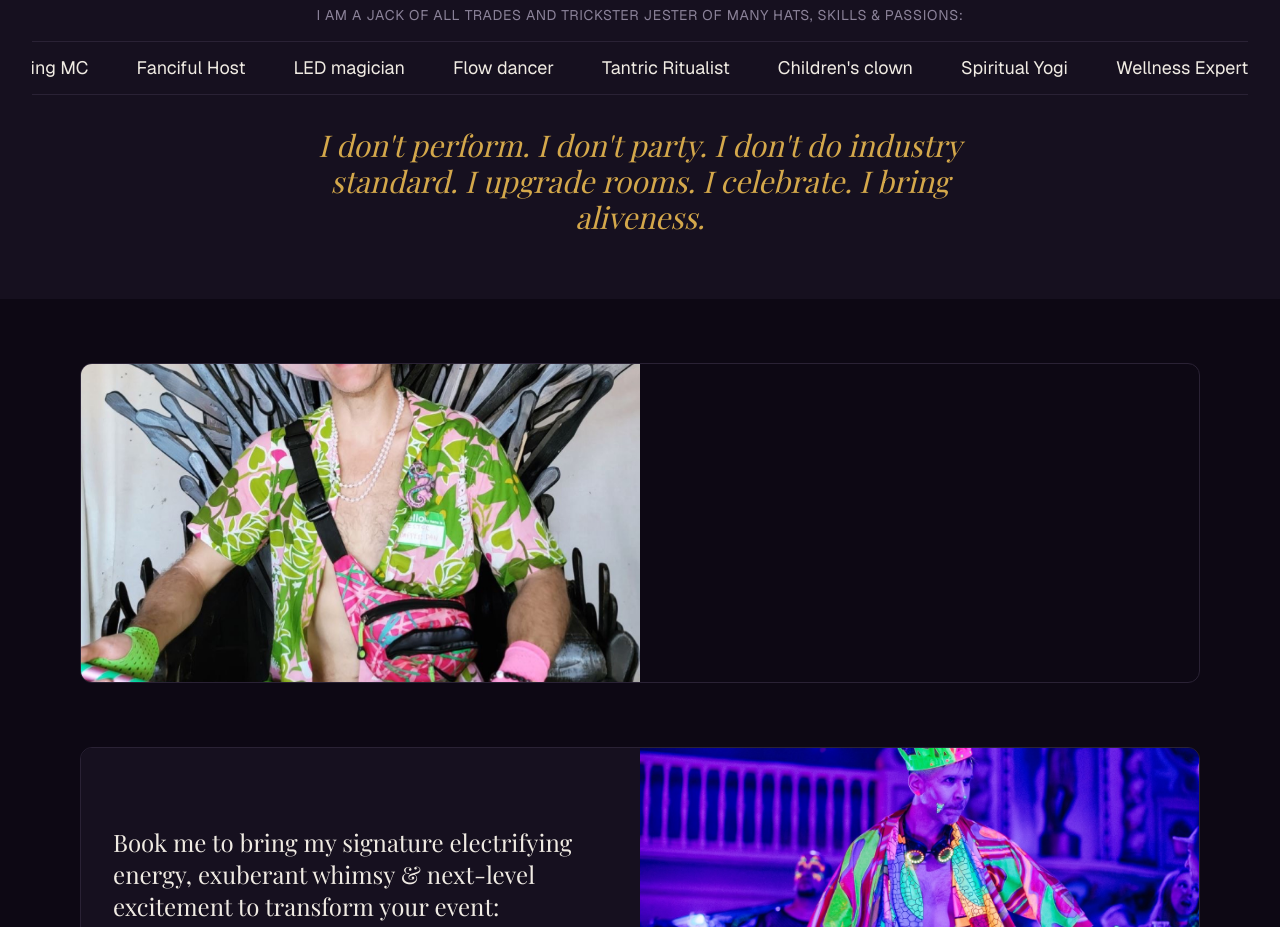
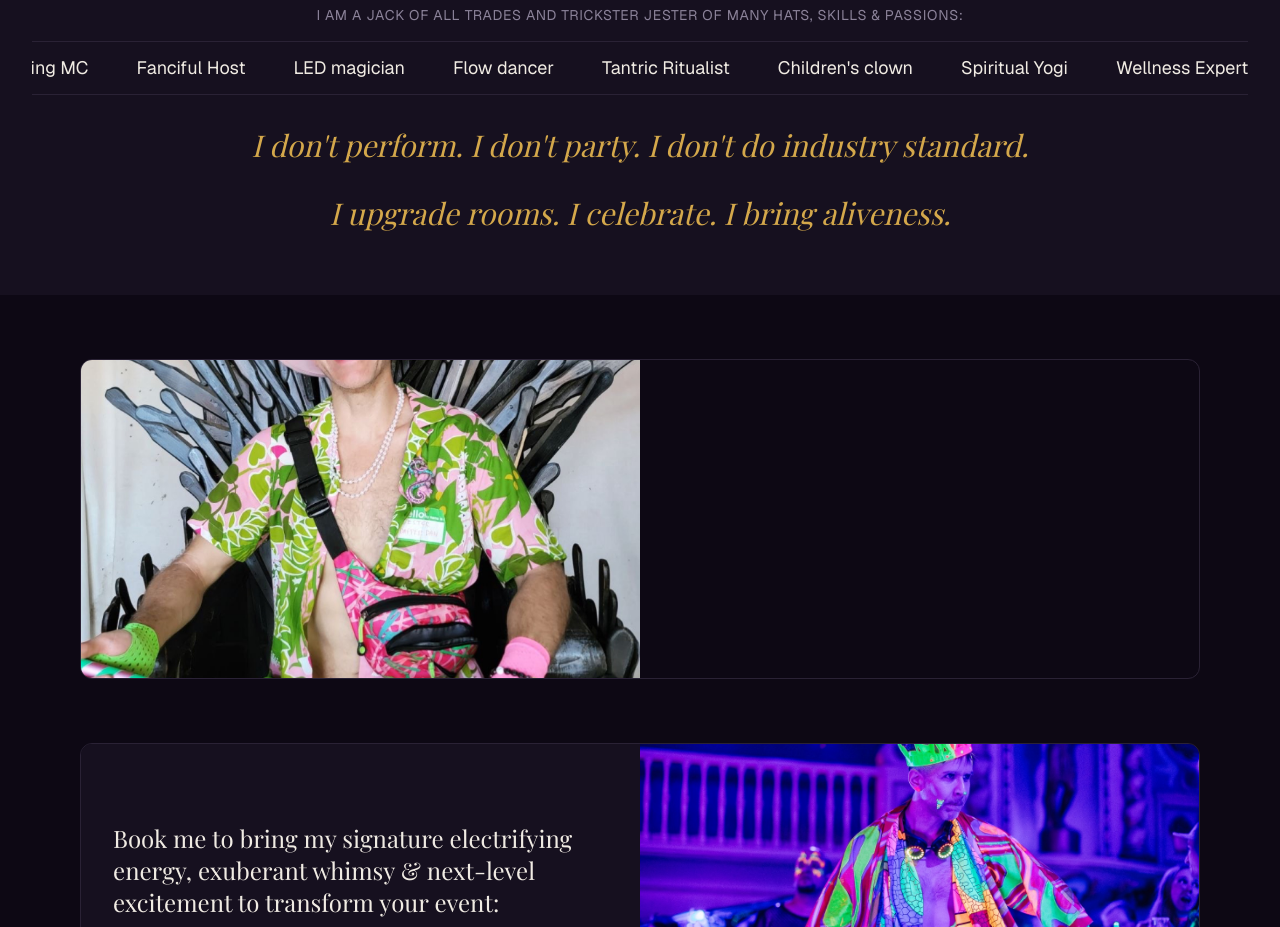
Before and after one commit to Crklemz/jdd, a Next.js app: page / in a window 1280 px wide. Shown: the part 860-1787 px from the top of the page. Built offline with nearby package versions, Linux system fonts and the light colour scheme; a web font is replaced by a local one.

Commit message:
style: adjust more wording styles

```diff
--- a/app/page.tsx
+++ b/app/page.tsx
@@ -71,8 +71,11 @@ export default function HomePage() {
           </div>
         </div>
         <div className="mx-auto space-y-8 px-4 text-center">
+          <p className="mx-auto max-w-4xl font-display text-2xl italic text-accent md:text-3xl">
+            {hero.energy1}
+          </p>
           <p className="mx-auto max-w-2xl font-display text-2xl italic text-accent md:text-3xl">
-            {hero.energy}
+            {hero.energy2}
           </p>
         </div>
       </section>
--- a/content/home.ts
+++ b/content/home.ts
@@ -7,8 +7,10 @@ export const homeContent: HomeContent = {
       "Step inside my realm of magic & mischief! I am Jester Dapper Dan – chic, whimsical, effervescent™",
     identity:
       "I am a fantasy court jester of the 21st century with a Ph.D. I bring incomparable elegance, inimitable wit and insuperable enthusiasm everywhere I go.",
-    energy:
-      "I don't perform. I don't party. I don't do industry standard. I upgrade rooms. I celebrate. I bring aliveness.",
+    energy1:
+      "I don't perform. I don't party. I don't do industry standard.",
+    energy2:
+      "I upgrade rooms. I celebrate. I bring aliveness.",
   },
   skillsHeading: "I am a jack of all trades and trickster jester of many hats, skills & passions:",
   skillsList: [
--- a/content/site-content.types.ts
+++ b/content/site-content.types.ts
@@ -8,7 +8,8 @@ export interface HomeContent {
     tagline: string;
     invocation: string;
     identity: string;
-    energy: string;
+    energy1: string;
+    energy2: string;
   };
   skillsHeading: string;
   skillsList: string[];
```
